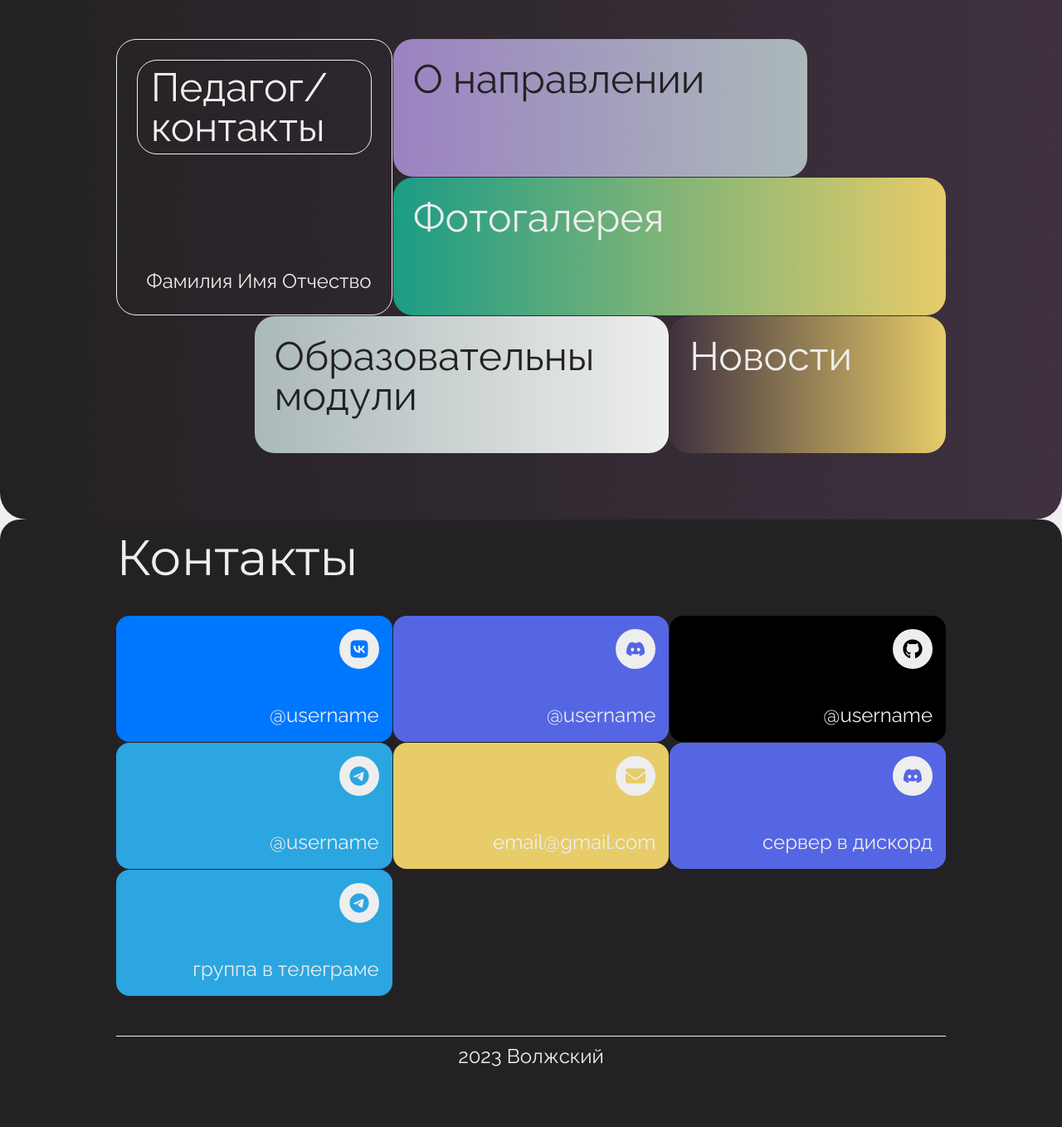
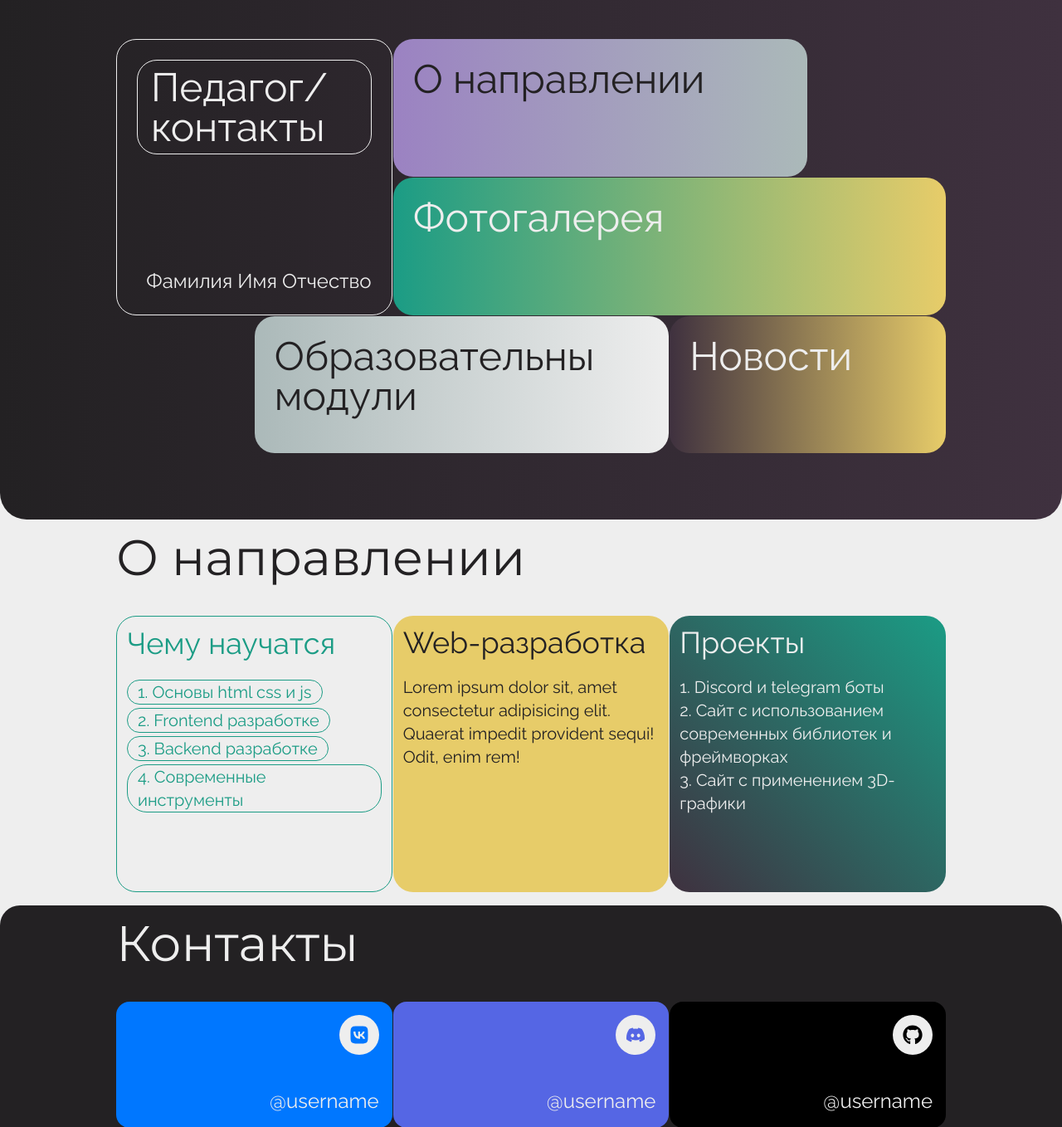
Before and after one commit to toombez/fedco, a Flask app: page / in a window 1280 px wide. Shown: the part 81-1439 px from the top of the page at 83% size. Before the commit the page ends 1366 px from the top, so only its background shows below. Run offline with Flask 3, Linux system fonts and the light colour scheme; style sheets or scripts are compiled from the project's sources.

Commit message:
Refactor about section

```diff
--- a/web-development/apps/web/web/templates/index.j2
+++ b/web-development/apps/web/web/templates/index.j2
@@ -2,4 +2,5 @@
 
 {% block body %}
     {% include 'sections/hero.j2' %}
+    {% include 'sections/about.j2' %}
 {% endblock %}
--- /dev/null
+++ b/web-development/apps/web/web/templates/sections/about.j2
@@ -0,0 +1,88 @@
+{% import './components/section.j2' as section %}
+
+{% macro about_skills_card(skills = []) %}
+    <article
+        class="aspect-square border border-green rounded-3xl p-3"
+    >
+        <h3
+            class="mb-6 text-green font-regular text-4xl"4
+        >
+            Чему научатся
+        </h3>
+
+        <ol
+            class="list-decimal flex flex-col gap-1"
+        >
+            {% for skill in skills %}
+                <li
+                    class="font-regular text-xl text-green border border-green list-inside w-fit px-3 rounded-3xl"
+                >
+                    {{ skill }}
+                </li>
+            {% endfor %}
+        </ol>
+    </article>
+{% endmacro %}
+
+{% macro about_description_card(description = '') %}
+    <article
+        class="aspect-square bg-yellow rounded-3xl p-3"
+    >
+        <h3
+            class="mb-5 font-regular text-4xl text-black"
+        >
+            Web-разработка
+        </h3>
+
+        <span
+            class="text text-black font-regular text-xl"
+        >
+            {{ description }}
+        </span>
+    </article>
+{% endmacro %}
+
+{% macro about_projects_card(projects = []) %}
+    <article
+        class="aspect-square bg-gradient-to-tr from-light-black to-green rounded-3xl p-3"
+    >
+        <h3
+            class="text-white mb-5 text-4xl font-regular"
+        >
+            Проекты
+        </h3>
+
+        <ol
+            class="list-decimal list-inside"
+        >
+            {% for project in projects %}
+                <li
+                    class="font-regular text-xl text-white"
+                >
+                    {{ project }}
+                </li>
+            {% endfor %}
+        </ol>
+    </article>
+{% endmacro %}
+
+{% call section.section('О направлении', 'about') %}
+    <div class="grid grid-cols-3 gap-[1px]">
+        {{ about_skills_card([
+            'Основы html css и js',
+            'Frontend разработке',
+            'Backend разработке',
+            'Современные инструменты',
+        ]) }}
+
+        {{ about_description_card(
+            'Lorem ipsum dolor sit, amet consectetur adipisicing elit. Quaerat impedit provident sequi! Odit, enim rem!',
+        ) }}
+
+        {{ about_projects_card([
+            'Discord и telegram боты',
+            'Сайт с использованием современных библиотек и фреймворках',
+            'Сайт с применением 3D-графики',
+        ]) }}
+    </div>
+{% endcall %}
```
Also changed, not shown: web-development/apps/web/web/templates/macros/about_section.j2 (deleted, +0 -48 lines).
